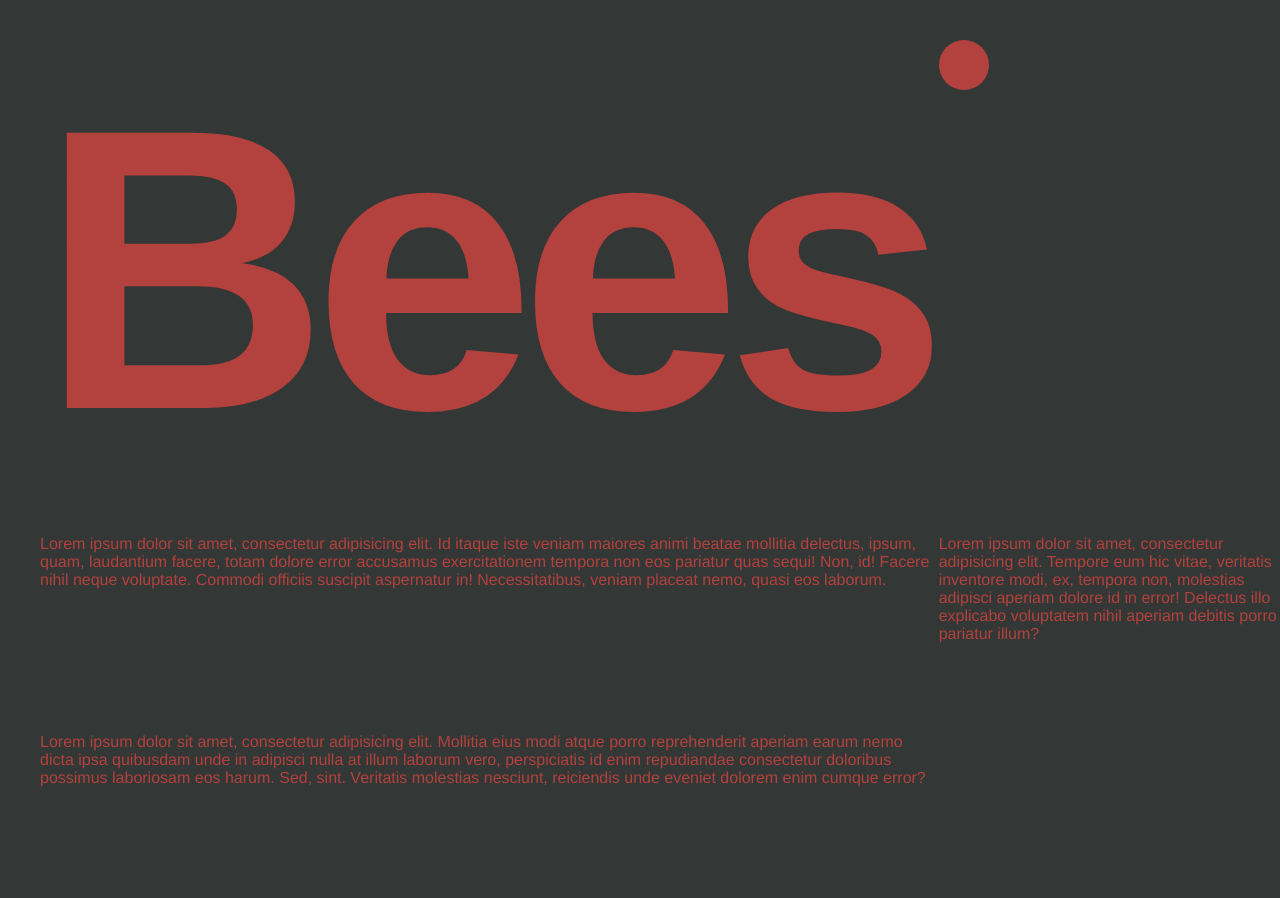
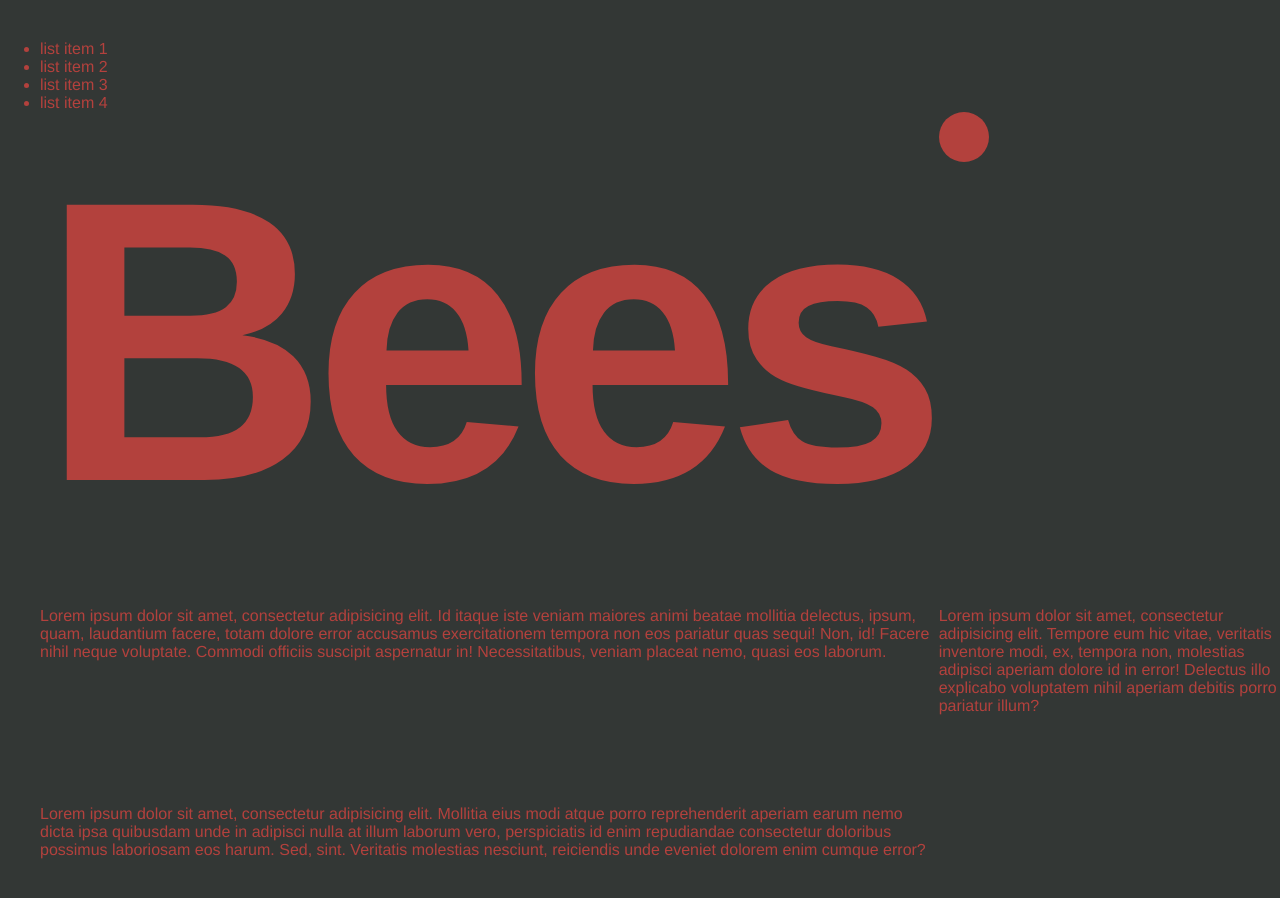
Before and after one commit to AsiaKo/testgit, a plain HTML site: page index.html in a window 1280 px wide. Shown: the top 898 px of the page. Before the commit the page ends 856 px from the top, so only its background shows below. Drawn offline with Linux system fonts and the light colour scheme.

Commit message:
added nav items in branch navigation

```diff
--- a/index.html
+++ b/index.html
@@ -6,6 +6,15 @@
 	<link rel="stylesheet" href="style.css">
 </head>
 <body>
+
+	<nav>
+		<ul>
+			<li>list item 1</li>
+			<li>list item 2</li>
+			<li>list item 3</li>
+			<li>list item 4</li>
+		</ul>
+	</nav>
 	<main class="main">
 		<h1>Bees
 		<svg width="100%" height="100%" viewBox="0 0 50" preserveAspectRatio="none">
```
